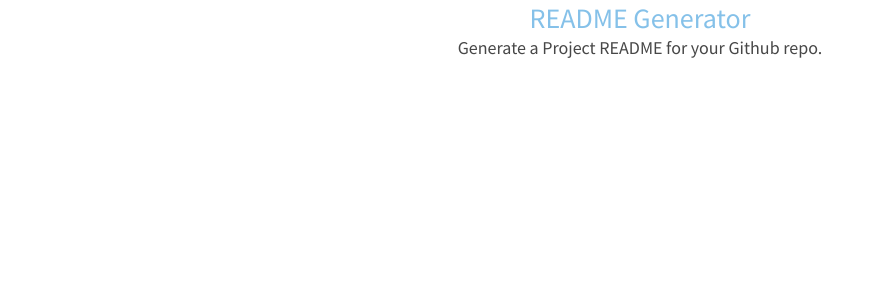
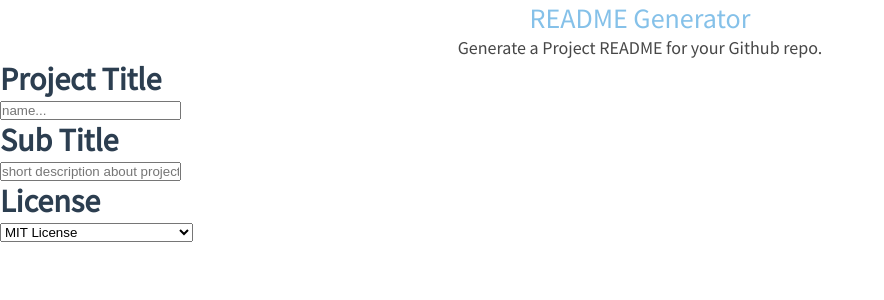
Before and after one commit to rohitjethoe/readme-generator, a Vue app: page / in a window 1280 px wide. Shown: the top 300 px of the page, without its empty margins (0-884 px from the left). Built offline with nearby package versions, Linux system fonts and the light colour scheme; no server answers.

Commit message:
Added scss.

```diff
--- a/src/components/Create.vue
+++ b/src/components/Create.vue
@@ -1,9 +1,41 @@
 <template>
-    <div></div>
+    <div class="create">
+        <div class="section">
+            <div class="title">
+                <h1>Project Title</h1>
+            </div>
+            <input v-model="title" type="text" placeholder="name...">
+        </div>
+        <div class="section">
+            <div class="title">
+                <h1>Sub Title</h1>
+            </div>
+            <input v-model="subtitle" type="text" placeholder="short description about project...">
+        </div>
+        <div class="section">
+            <div class="title">
+                <h1>License</h1>
+                <select v-model="license" name="license">
+                    <option value="MIT">MIT License</option>
+                    <option value="APACHE">Apache License 2.0</option>
+                    <option value="GNU">GNU General Public License</option>
+                    <option value="BSD-2">BSD 2-Clause License</option>
+                </select>
+            </div>
+        </div>
+    </div>
 </template>
 
 <script>
 export default {
-    name: "Create"
+    name: "Create",
+    data() {
+        return {
+            title: null, subtitle: null, license: "MIT"
+        }
+    }
 }
 </script>
+
+<style lang="scss">
+</style>
```
